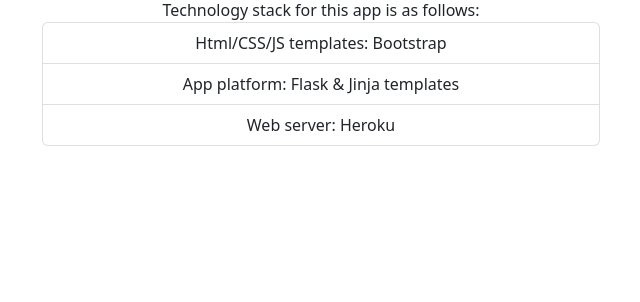
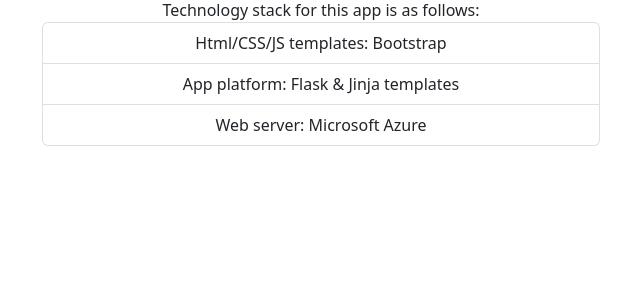
Before and after one commit to ochertkova/futu_assignment, a Flask app: page /about in a window 1280 px wide. Shown: the part 169-471 px from the top of the page, without its empty margins (319-959 px from the left). Run offline with Flask 2, Linux system fonts and the light colour scheme; some libraries are stand-ins or nearby versions.

Commit message:
Change about.html

```diff
--- a/src/templates/about.html
+++ b/src/templates/about.html
@@ -8,7 +8,7 @@
     <ul class="list-group" style="width: 50%">
         <li class="list-group-item">Html/CSS/JS templates: Bootstrap</li>
         <li class="list-group-item">App platform: Flask & Jinja templates</li>
-        <li class="list-group-item">Web server: Heroku</li>
+        <li class="list-group-item">Web server: Microsoft Azure</li>
 
     </ul>
 </div>
```
